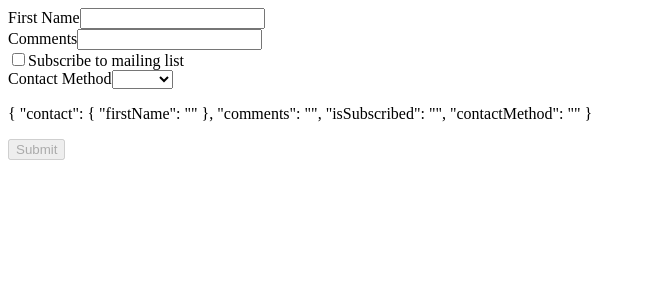
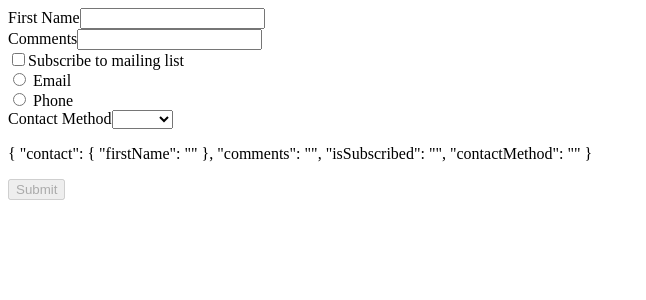
Before and after one commit to omarkarake/angular-mosh, an Angular app: page / in a window 1280 px wide. Shown: the top 300 px of the page, without its empty margins (0-646 px from the left). Built offline with nearby package versions, Linux system fonts and the light colour scheme.

Commit message:
if you want to hardcode radio button

```diff
--- a/src/app/contact-form/contact-form.component.html
+++ b/src/app/contact-form/contact-form.component.html
@@ -43,6 +43,18 @@
     </label>
   </div>
   <div>
+    <label for="">
+      <input ngModel type="radio" name="contactMethod" value="1" />
+      Email
+    </label>
+  </div>
+  <div>
+    <label for="">
+      <input ngModel type="radio" name="contactMethod" value="2" />
+      Phone
+    </label>
+  </div>
+  <div>
     <label for="contactMethod">Contact Method</label>
     <select ngModel name="contactMethod" id="contactMethod">
       <!-- if we want to select multiple, we can add multiple attribute to the select -->
```
